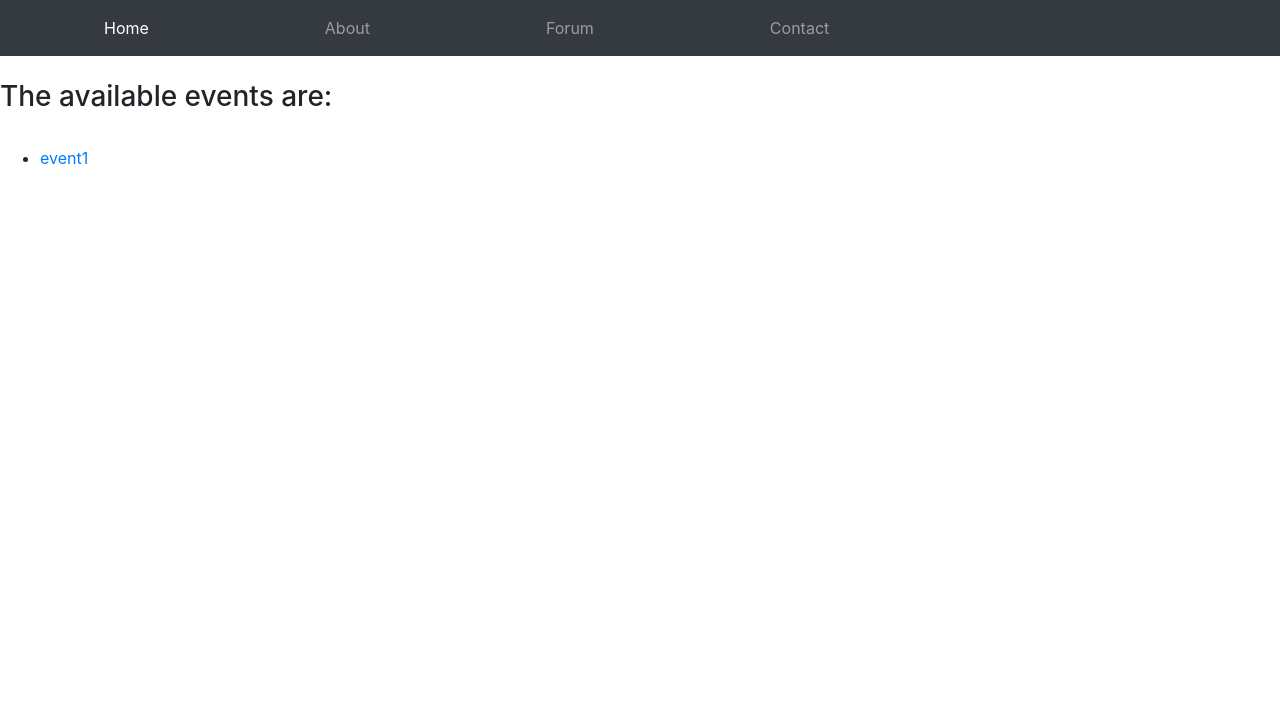
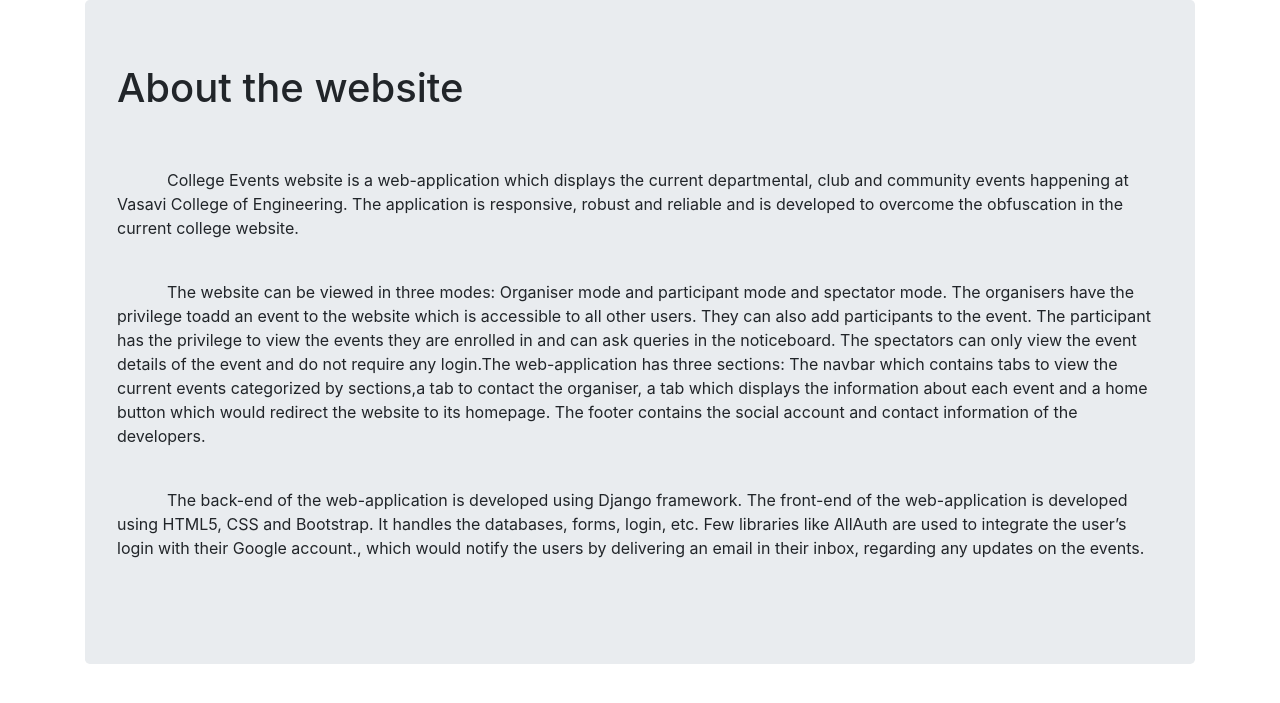
Before and after one commit to 1919kiran/College-Events, a Django app: page /about/ in a window 1280 px wide. Shown: the top 703 px of the page. Run offline with Django 3.2, Linux system fonts and the light colour scheme; data comes from the database, SQL or seed files in the repository; both versions use the stored data as it was after the commit; some libraries are stand-ins or nearby versions.

Commit message:
second commit

```diff
--- a/CollegeEvents/settings.py
+++ b/CollegeEvents/settings.py
@@ -56,7 +56,10 @@ ROOT_URLCONF = 'CollegeEvents.urls'
 TEMPLATES = [
     {
         'BACKEND': 'django.template.backends.django.DjangoTemplates',
-        'DIRS': [],
+        'DIRS': [
+                '/home/about.html'
+                '/home/landing.html'
+        ],
         'APP_DIRS': True,
         'OPTIONS': {
             'context_processors': [
--- a/CollegeEvents/urls.py
+++ b/CollegeEvents/urls.py
@@ -18,6 +18,5 @@ from django.urls import include, path, re_path
 
 urlpatterns = [
     path('admin/', admin.site.urls),
-    path('home/', include('home.urls')),
-    path('about/', include('home.urls')),
+    path('', include('home.urls')),
 ]
--- a/home/templates/home/about.html
+++ b/home/templates/home/about.html
@@ -1,9 +1,23 @@
+{% load static %}
+<link rel="stylesheet" type="text/css" href="{% static 'home/style.css' %}" />
+<link rel="stylesheet" href="https://maxcdn.bootstrapcdn.com/bootstrap/4.0.0/css/bootstrap.min.css" integrity="sha384-Gn5384xqQ1aoWXA+058RXPxPg6fy4IWvTNh0E263XmFcJlSAwiGgFAW/dAiS6JXm" crossorigin="anonymous" />
+
 <div class="container">
   <div class="jumbotron">
-    <h1>Bootstrap Tutorial</h1>
-    <p>Bootstrap is the most popular HTML, CSS, and JS framework for developing
-    responsive, mobile-first projects on the web.</p>
+    <h1>About the website</h1><br/><br/>
+    <p style="text-indent: 50px">College Events website is a web-application which displays the current departmental, club and community events happening at
+      Vasavi College of Engineering. The application is responsive, robust and reliable and is developed to overcome the obfuscation in the
+      current college website.</p><br/>
+    <p style="text-indent: 50px">The website can be viewed in three modes: Organiser mode and participant mode and spectator mode. The organisers have
+      the privilege toadd an event to the website which is accessible to all other users. They can also add participants to the event. The participant has
+      the privilege to view the events they are enrolled in and can ask queries in the noticeboard. The spectators can only view the event details
+      of the event and do not require any login.The web-application has three sections: The navbar which contains tabs to view the current events categorized
+       by sections,a tab to contact the organiser, a tab which displays the information about each event and a home button which would redirect the website to
+      its homepage. The footer contains the social account and contact information of the developers.
+    </p><br/>
+    <p style="text-indent: 50px">The back-end of the web-application is developed using Django framework. The front-end of the web-application is developed
+       using HTML5, CSS and Bootstrap. It handles the databases, forms, login, etc. Few libraries like AllAuth are used to integrate the user’s login with
+        their Google account., which would notify the users by delivering an email in their inbox, regarding any updates on the events.
+   </p><br/>
   </div>
-  <p>This is some text.</p>
-  <p>This is another text.</p>
 </div>
--- a/home/templates/home/index.html
+++ b/home/templates/home/index.html
@@ -18,7 +18,7 @@
                 <a class="nav-link" href="{% url 'home:about' %}">About</a>
             </li>
             <li class="nav-item">
-                <a class="nav-link" href="#">Forum</a>
+                <a class="nav-link" href="{% url 'home:forum' %}">Forum</a>
             </li>
             <li class="nav-item">
                 <a class="nav-link" href="#">Contact</a>
--- a/home/urls.py
+++ b/home/urls.py
@@ -4,7 +4,10 @@ from . import views
 app_name = 'home'
 
 urlpatterns = [
-    path('', views.index, name='index'),
-    path('', views.about, name='about'),
+    path('register/', views.register, name='register'),
+    path('login_user/', views.login_user, name='login_user'),
+    path('home/', views.index, name='index'),
+    path('about/', views.about, name='about'),
+    path('forum/', views.forum, name='forum'),
     re_path(r'^(?P<event_id>[0-9]+)/$', views.detail, name='detail'),
 ]
--- a/home/views.py
+++ b/home/views.py
@@ -1,13 +1,83 @@
-from django.shortcuts import render, get_object_or_404
+from django.shortcuts import render, get_object_or_404, redirect
+from django.views import generic
+from django.contrib.auth.forms import UserCreationForm, AuthenticationForm
+from django.contrib.auth import authenticate
+from django.contrib.auth import login as auth_login
+from django.views.generic import View
 from .models import Event
+from .forms import UserForm
+
+class UserFormView(View):
+    form_class = UserForm
+    template_name = 'home/register.html'
+
+    def get(self, request):
+        form = self.form_class(None)
+        return render(request, self.template_name, {'form':form})
+
+    def post(self, request):
+        form = self.form_class(request.POST)
+
+        if form.is_valid():
+            user = form.save(commit=False)
+            username = form.cleaned_data['username']
+            password = form.cleaned_data['password']
+            user.set_password(password)
+            user.save()
+
+            user = authenticate(username=username, password=password)
+
+            if user is not None:
+                if user.is_active:
+                    login(request, user)
+                    return redirect('home:index')
+        return render(request, self.template_name, {'form':form})
+
+def register(request):
+    form = UserForm(request.POST or None)
+    if form.is_valid():
+        user = form.save(commit=False)
+        username = form.cleaned_data['username']
+        password = form.cleaned_data['password']
+        user.set_password(password)
+        user.save()
+        user = authenticate(username=username, password=password)
+        if user is not None:
+            if user.is_active:
+                login(request, user)
+                event = Event.objects.filter(user=request.user)
+                return render(request, 'home/index.html', {'event': event})
+    context = {
+        "form": form,
+    }
+    return render(request, 'home/register.html', context)
+
+def login_user(request):
+    if request.method == "POST":
+        username = request.POST['username']
+        password = request.POST['password']
+        user = authenticate(username=username, password=password)
+        if user is not None:
+            if user.is_active:
+                auth_login(request, user)
+                event = Event.objects.get(pk = request.user.pk)
+                return render(request, 'home/index.html', {'event': event})
+            else:
+                return render(request, 'home/login.html', {'error_message': 'Your account has been disabled'})
+        else:
+            return render(request, 'home/login.html', {'error_message': 'Invalid login'})
+    return render(request, 'home/login.html')
 
 def index(request):
     event_list = Event.objects.all()
     return render(request, 'home/index.html', {'event_list': event_list})
 
 def about(request):
-    return render(request, 'home/about.html', {'event_list': event_list})
+    return render(request, 'home/about.html')
 
 def detail(request, event_id):
     event = get_object_or_404(Event, pk=event_id)
     return render(request, 'home/detail.html', {'event': event})
+
+def forum(request):
+    return render(request, 'home/forum.html')
```
Also changed, not shown: home/forms.py (added, +9 -0 lines), home/templates/home/base_visitor.html (added, +41 -0 lines), home/templates/home/form_template.html (added, +9 -0 lines), home/templates/home/forum.html (added, +83 -0 lines), home/templates/home/login.html (added, +50 -0 lines), home/templates/home/register.html (added, +35 -0 lines), db.sqlite3, home/static/home/images/background.jpg (added), home/templates/home/signup.html (added).
